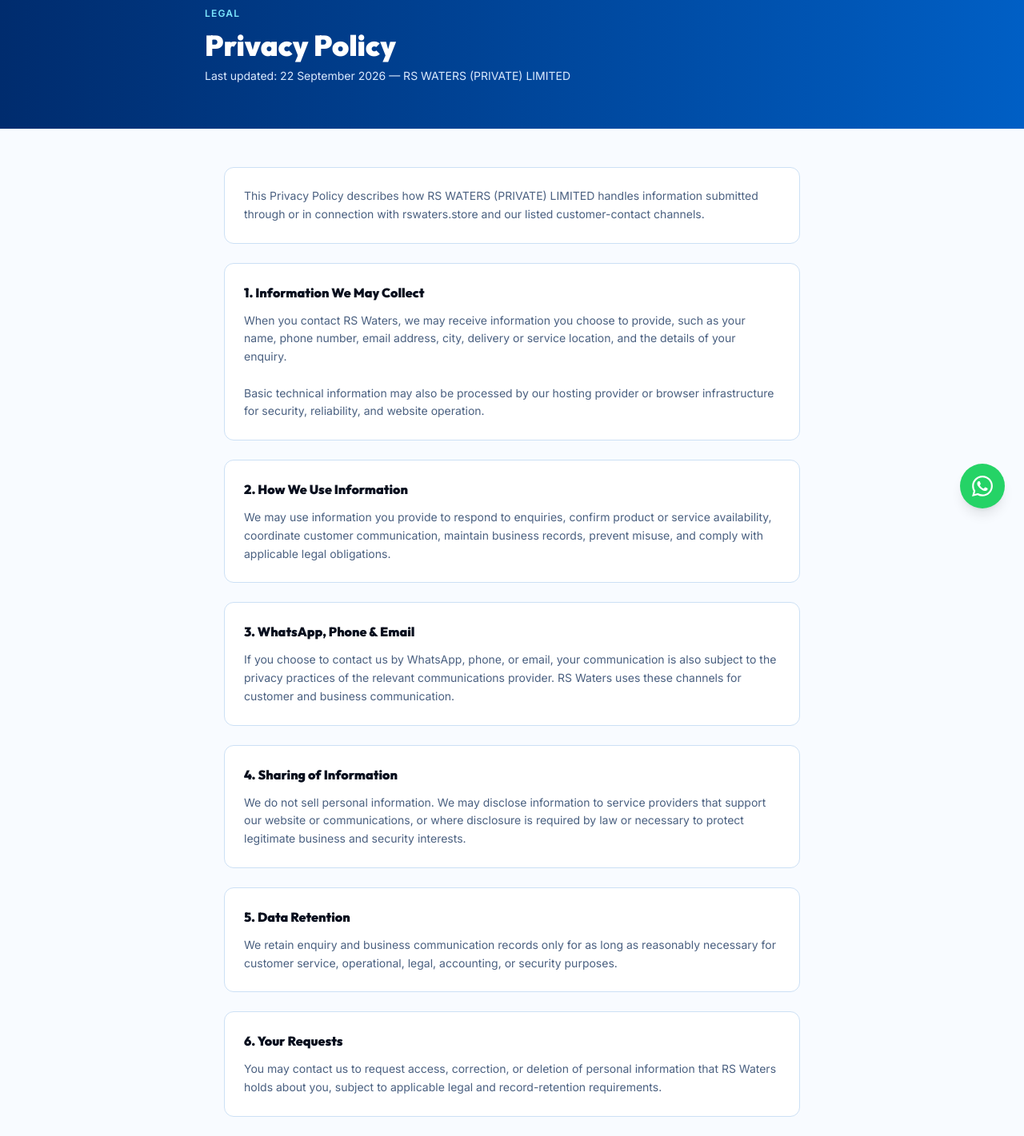
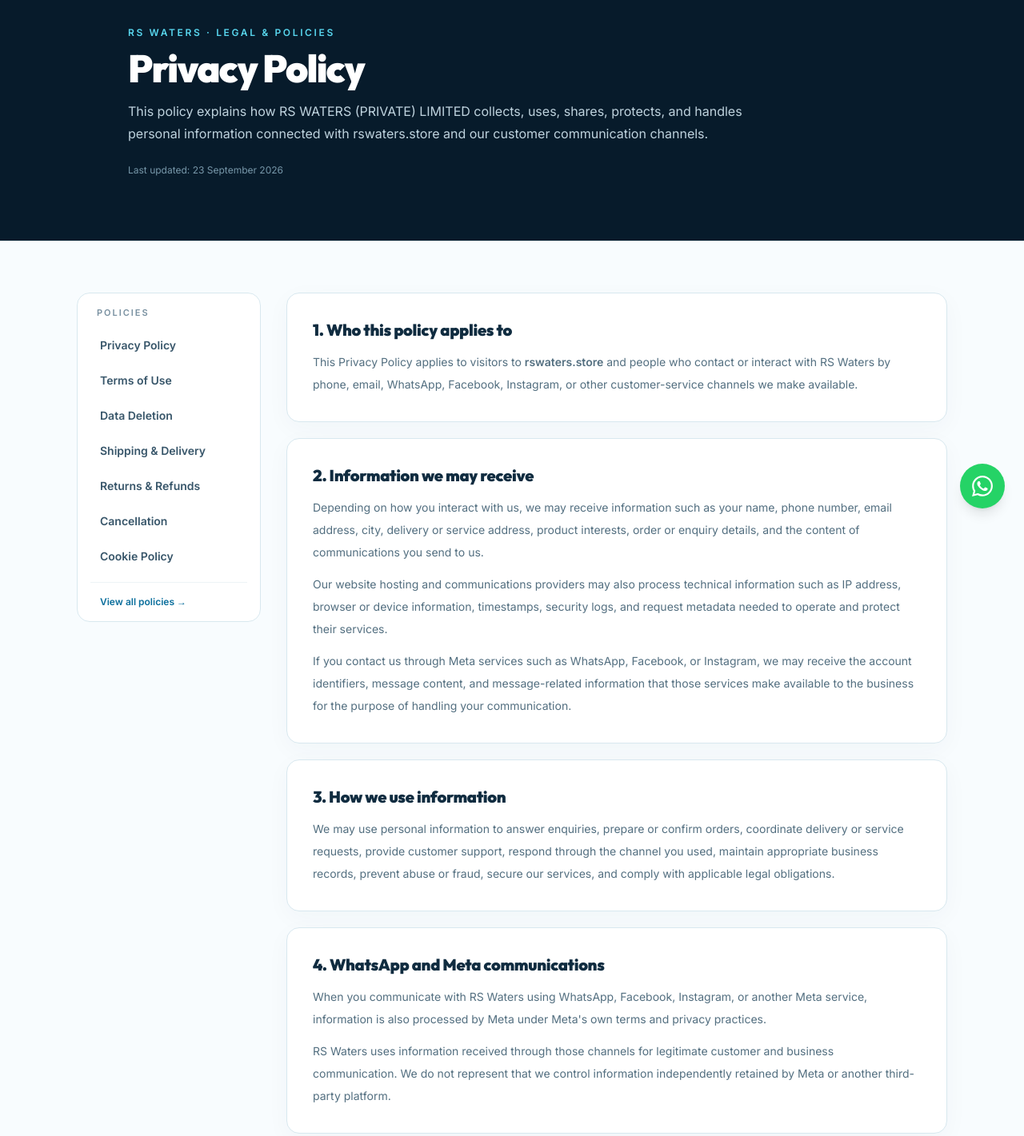
Before and after one commit to OrbixtarTechnologies/AquaRSWaters, a React (Vite) app: page /privacy in a window 1280 px wide. Shown: the part 140-1561 px from the top of the page at 80% size. Built offline with nearby package versions, Linux system fonts and the light colour scheme; the HTML template or start-up script is replaced by a standard one.

Commit message:
Expand privacy policy for website Meta and WhatsApp use

```diff
--- a/src/pages/Privacy.tsx
+++ b/src/pages/Privacy.tsx
@@ -1,62 +1,76 @@
+import { Link } from "react-router-dom";
+import PolicyLayout from "../components/PolicyLayout";
+
 export default function Privacy() {
-  const sections = [
+  return (
+    <PolicyLayout
+      title="Privacy Policy"
+      description="This policy explains how RS WATERS (PRIVATE) LIMITED collects, uses, shares, protects, and handles personal information connected with rswaters.store and our customer communication channels."
+      sections={[
         {
-      title: "1. Information We May Collect",
-      content: `When you contact RS Waters, we may receive information you choose to provide, such as your name, phone number, email address, city, delivery or service location, and the details of your enquiry.
-
-Basic technical information may also be processed by our hosting provider or browser infrastructure for security, reliability, and website operation.`,
+          title: "1. Who this policy applies to",
+          content: <p>This Privacy Policy applies to visitors to <strong>rswaters.store</strong> and people who contact or interact with RS Waters by phone, email, WhatsApp, Facebook, Instagram, or other customer-service channels we make available.</p>,
         },
         {
-      title: "2. How We Use Information",
-      content: `We may use information you provide to respond to enquiries, confirm product or service availability, coordinate customer communication, maintain business records, prevent misuse, and comply with applicable legal obligations.`,
+          title: "2. Information we may receive",
+          content: (
+            <div className="space-y-3">
+              <p>Depending on how you interact with us, we may receive information such as your name, phone number, email address, city, delivery or service address, product interests, order or enquiry details, and the content of communications you send to us.</p>
+              <p>Our website hosting and communications providers may also process technical information such as IP address, browser or device information, timestamps, security logs, and request metadata needed to operate and protect their services.</p>
+              <p>If you contact us through Meta services such as WhatsApp, Facebook, or Instagram, we may receive the account identifiers, message content, and message-related information that those services make available to the business for the purpose of handling your communication.</p>
+            </div>
+          ),
         },
         {
-      title: "3. WhatsApp, Phone & Email",
-      content: `If you choose to contact us by WhatsApp, phone, or email, your communication is also subject to the privacy practices of the relevant communications provider. RS Waters uses these channels for customer and business communication.`,
+          title: "3. How we use information",
+          content: <p>We may use personal information to answer enquiries, prepare or confirm orders, coordinate delivery or service requests, provide customer support, respond through the channel you used, maintain appropriate business records, prevent abuse or fraud, secure our services, and comply with applicable legal obligations.</p>,
         },
         {
-      title: "4. Sharing of Information",
-      content: `We do not sell personal information. We may disclose information to service providers that support our website or communications, or where disclosure is required by law or necessary to protect legitimate business and security interests.`,
+          title: "4. WhatsApp and Meta communications",
+          content: (
+            <div className="space-y-3">
+              <p>When you communicate with RS Waters using WhatsApp, Facebook, Instagram, or another Meta service, information is also processed by Meta under Meta's own terms and privacy practices.</p>
+              <p>RS Waters uses information received through those channels for legitimate customer and business communication. We do not represent that we control information independently retained by Meta or another third-party platform.</p>
+            </div>
+          ),
         },
         {
-      title: "5. Data Retention",
-      content: `We retain enquiry and business communication records only for as long as reasonably necessary for customer service, operational, legal, accounting, or security purposes.`,
+          title: "5. Sharing and service providers",
+          content: <p>We do not sell personal information. We may share or make information available to providers that support website hosting, communications, customer support, delivery coordination, security, or other necessary business operations. We may also disclose information where required by law, legal process, or to protect the rights, safety, security, and integrity of RS Waters, our customers, or others.</p>,
         },
         {
-      title: "6. Your Requests",
-      content: `You may contact us to request access, correction, or deletion of personal information that RS Waters holds about you, subject to applicable legal and record-retention requirements.`,
+          title: "6. International processing",
+          content: <p>Some technology or communications providers may process information in countries other than Pakistan. Their processing is governed by their own infrastructure, contracts, and privacy practices. We select and use providers for business functions but do not control the location of every third-party processing system.</p>,
         },
         {
-      title: "7. Contact",
-      content: `RS WATERS (PRIVATE) LIMITED
-LDA 276, Shah Jamal Ichhra, Lahore, Pakistan
-Email: info@rswaters.store
-Phone: 0325-891-7527`,
+          title: "7. Retention",
+          content: <p>We retain personal information only for as long as reasonably necessary for the purpose for which it was collected, customer service, order or business records, dispute resolution, security, accounting, or applicable legal requirements. Retention periods can vary depending on the type of record.</p>,
         },
-  ];
-
-  return (
-    <div className="min-h-screen bg-[#f8fbff]">
-      <div className="bg-gradient-to-r from-[#002c6e] to-[#005fc5] text-white py-14 px-4">
-        <div className="max-w-3xl mx-auto">
-          <div className="text-xs font-semibold text-[#7de8ff] uppercase tracking-widest mb-3">Legal</div>
-          <h1 className="text-4xl font-black" style={{ fontFamily: "Outfit, sans-serif" }}>Privacy Policy</h1>
-          <p className="text-blue-100 mt-2 text-sm">Last updated: 22 September 2026 — RS WATERS (PRIVATE) LIMITED</p>
-        </div>
-      </div>
-
-      <div className="max-w-3xl mx-auto px-4 sm:px-6 py-12 space-y-6">
-        <div className="bg-white border border-[#cce0f5] rounded-xl p-6 text-sm leading-relaxed text-[#4a6080]">
-          This Privacy Policy describes how RS WATERS (PRIVATE) LIMITED handles information submitted through or in connection with rswaters.store and our listed customer-contact channels.
-        </div>
-
-        {sections.map((section) => (
-          <section key={section.title} className="bg-white border border-[#cce0f5] rounded-xl p-6">
-            <h2 className="font-black text-[#080f1e] mb-3" style={{ fontFamily: "Outfit, sans-serif" }}>{section.title}</h2>
-            <div className="text-sm text-[#4a6080] leading-relaxed whitespace-pre-line">{section.content}</div>
-          </section>
-        ))}
-      </div>
-    </div>
+        {
+          title: "8. Security",
+          content: <p>We use reasonable administrative and technical measures appropriate to the information and services we operate. No internet transmission or storage system can be guaranteed to be completely secure, so customers should avoid sending unnecessary sensitive information through ordinary messaging channels.</p>,
+        },
+        {
+          title: "9. Your privacy requests",
+          content: (
+            <p>You may contact us to request access to, correction of, or deletion of personal information that RS Waters controls, subject to identity verification and any records we are required or reasonably need to retain. See our <Link className="font-semibold text-[#0a6e9c] hover:underline" to="/data-deletion">Data Deletion Instructions</Link>.</p>
+          ),
+        },
+        {
+          title: "10. Cookies and similar technologies",
+          content: (
+            <p>For details about browser storage, technical services, and third-party resources used by the site, see our <Link className="font-semibold text-[#0a6e9c] hover:underline" to="/cookies">Cookie & Tracking Policy</Link>.</p>
+          ),
+        },
+        {
+          title: "11. Children",
+          content: <p>Our website is intended for general customers and business enquiries and is not designed as a service directed specifically to children. If you believe a child has provided personal information to us without appropriate authorization, contact us so the matter can be reviewed.</p>,
+        },
+        {
+          title: "12. Changes to this policy",
+          content: <p>We may update this policy when our website, communications, service providers, or data practices change. The latest version will be published on this page with an updated date.</p>,
+        },
+      ]}
+    />
   );
 }
```
Lines whose indentation alone changed are shown as unchanged.
